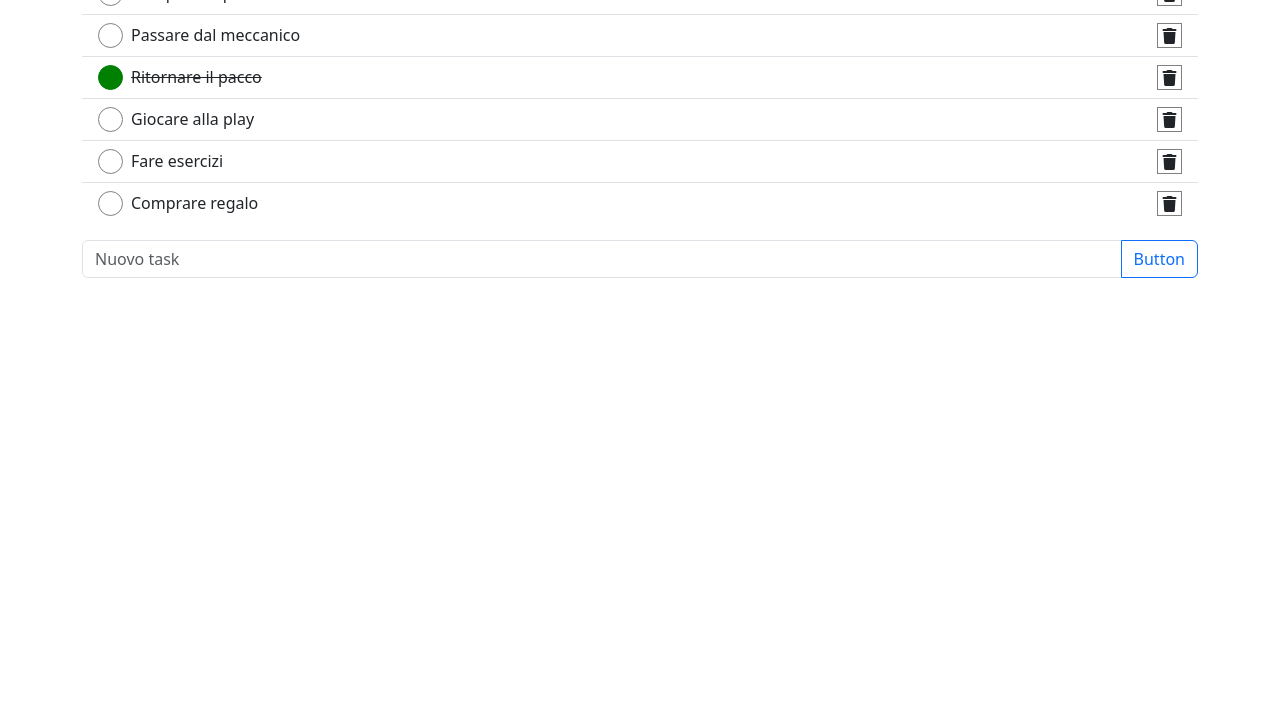
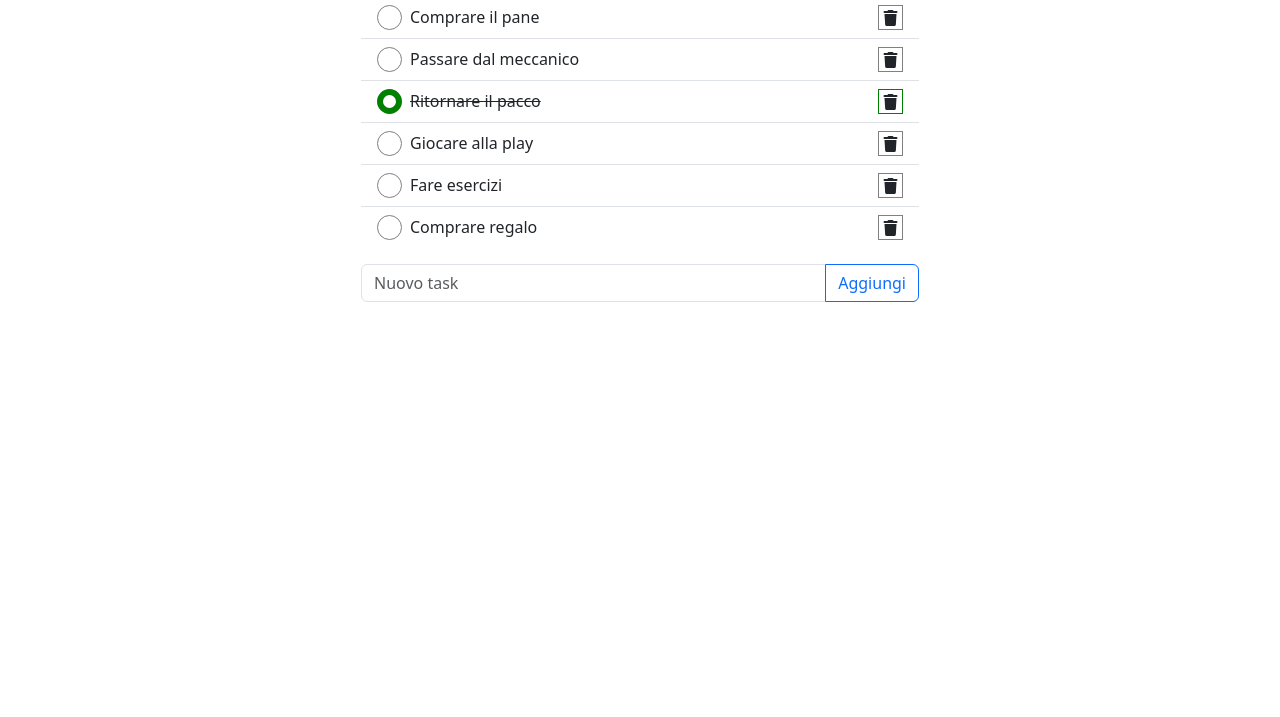
Before and after one commit to jacopolegovini/vue-todolist, a plain HTML site: page index.html in a window 1280 px wide. Shown: the part 83-800 px from the top of the page. Drawn offline with nearby package versions, Linux system fonts and the light colour scheme.

Commit message:
exercise completed - style improved

```diff
--- a/index.html
+++ b/index.html
@@ -23,25 +23,25 @@
 <body>
     <div id="app">
         <header>
-            <h1 class="text-center">
+            <h1 class="text-center my-3">
                 To Do List
             </h1>
         </header>
-        <main class="container">
-            <ul class="list-group list-group-flush">
+        <main class="container d-flex flex-column align-items-center">
+            <ul class="list-group list-group-flush w-50">
                 <li class="list-group-item d-flex justify-content-between" v-for="(element, index) in toDo">
                     <div :class="element.done === true ? 'line-through' : ''" @click="taskCompleted(index)" class="d-flex">
-                        <div class="tick d-flex justify-content-center align-items-center" :class="element.done === true ? 'ticked' : ''"></div>
+                        <div class="tick" :class="element.done === true ? 'ticked' : ''"></div>
                         <div class="ms-2">{{element.text}}</div>
                     </div>
-                    <div class="trash d-flex justify-content-center align-items-center" @click="removeToDo(index)">
+                    <div class="trash d-flex justify-content-center align-items-center" :class="element.done === true ? 'ticked-trash' : ''" @click="removeToDo(index)">
                         <i class="fa-solid fa-trash"></i>
                     </div>
                 </li>
             </ul>
-            <div class="input-group mb-3 mt-3">
+            <div class="input-group mb-3 mt-3 w-50">
                 <input type="text" class="form-control" placeholder="Nuovo task" aria-label="Recipient's username" aria-describedby="button-addon2" v-model="inputToDo" @keyup.enter="addToDo(inputToDo)">
-                <button class="btn btn-outline-primary" type="Aggiungi" id="button-addon2" @click="addToDo(inputToDo)">Button</button>
+                <button class="btn btn-outline-primary" type="Aggiungi" id="button-addon2" @click="addToDo(inputToDo)">Aggiungi</button>
             </div>
         </main>
     </div>
--- a/style.css
+++ b/style.css
@@ -16,6 +16,9 @@
 }
 
 .ticked {
+    border: 6px solid green;
+}
+
+.ticked-trash {
     border: 1px solid green;
-    background-color: green;
 }
```
